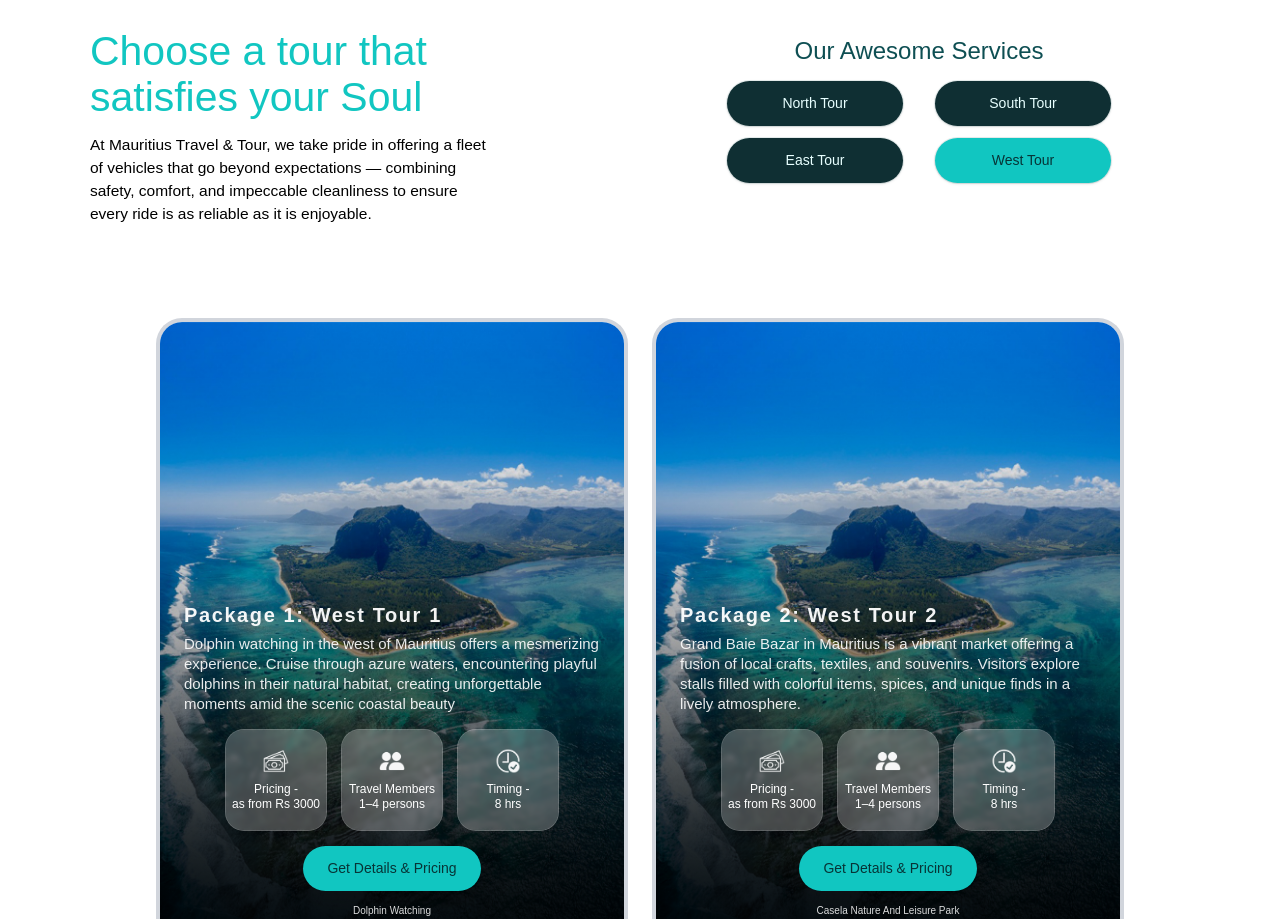
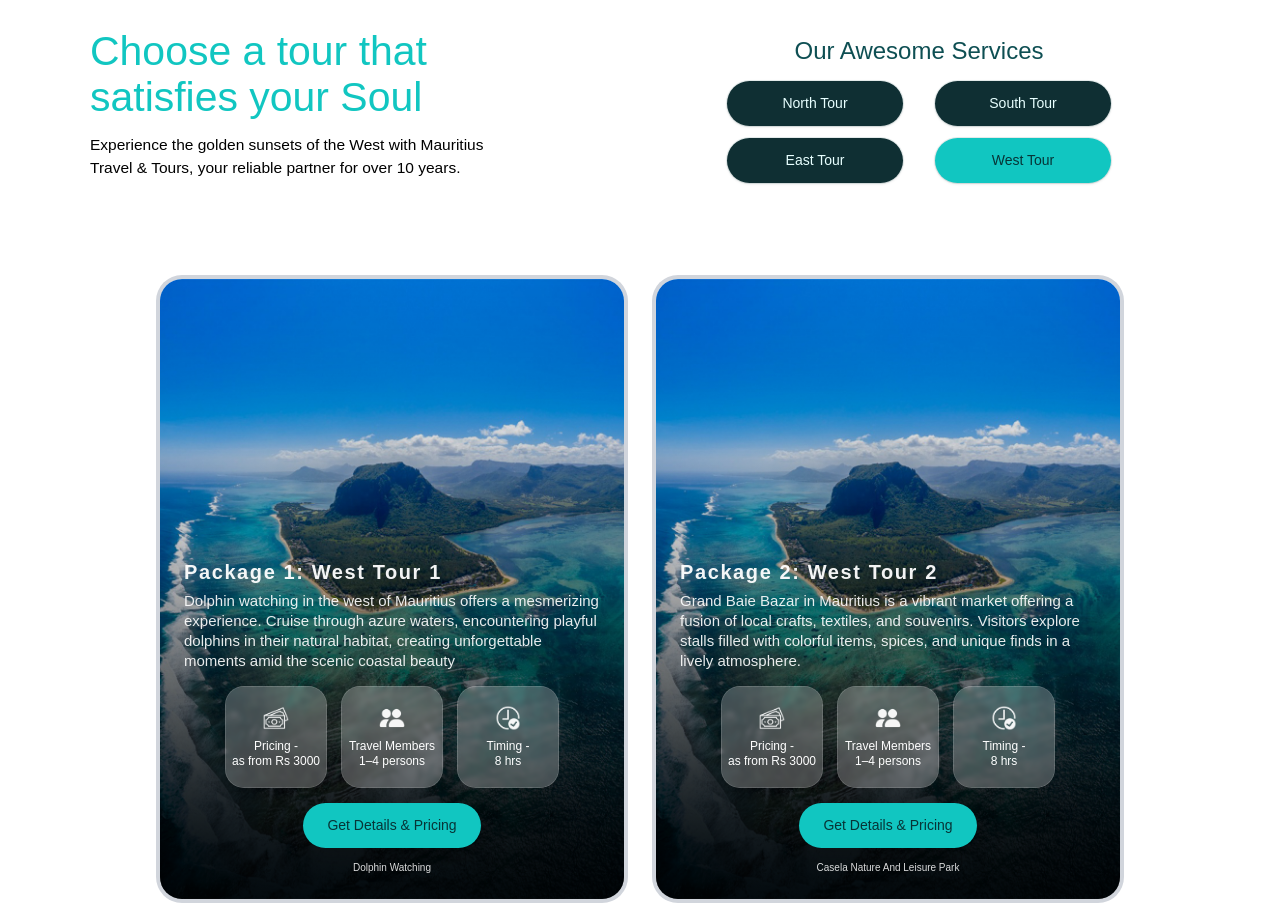
Before and after one commit to BIM-Africa/Mauritius-Travel-Tour, a Next.js app: page /WestTour in a window 1280 px wide. Shown: the part 880-1799 px from the top of the page. Built offline with nearby package versions, Linux system fonts and the light colour scheme.

Commit message:
Update page.tsx

```diff
--- a/src/app/WestTour/page.tsx
+++ b/src/app/WestTour/page.tsx
@@ -78,8 +78,7 @@ export default function HomePage() {
 
               {/* aligned like first page: center on small, preserve your layout on larger */}
               <p className="mt-3  text-[15.5px] text-black max-w-[66ch] md:w-[75%] max-sm:mx-auto break-words">
-                At Mauritius Travel &amp; Tour, we take pride in offering a fleet of vehicles that go beyond expectations —
-                combining safety, comfort, and impeccable cleanliness to ensure every ride is as reliable as it is enjoyable.
+                Experience the golden sunsets of the West with Mauritius Travel & Tours, your reliable partner for over 10 years.
               </p>
             </div>
 
```
